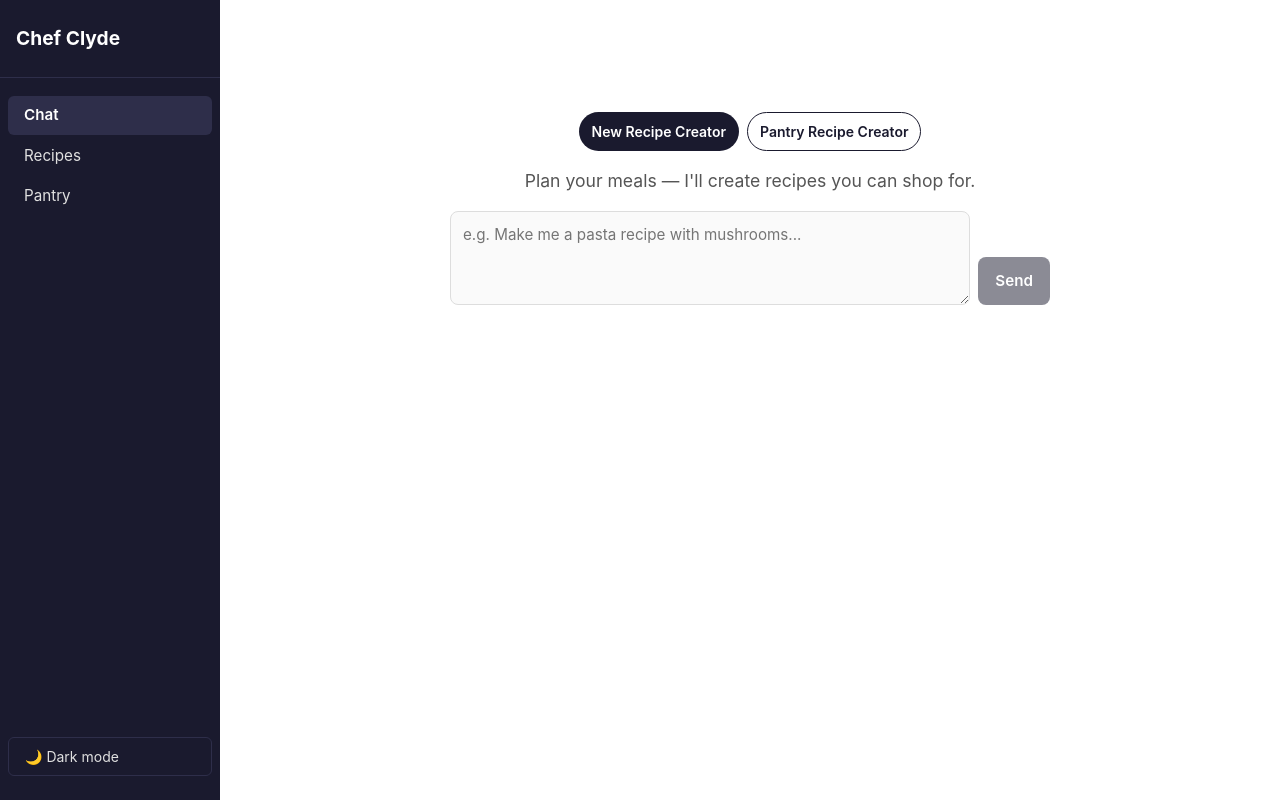
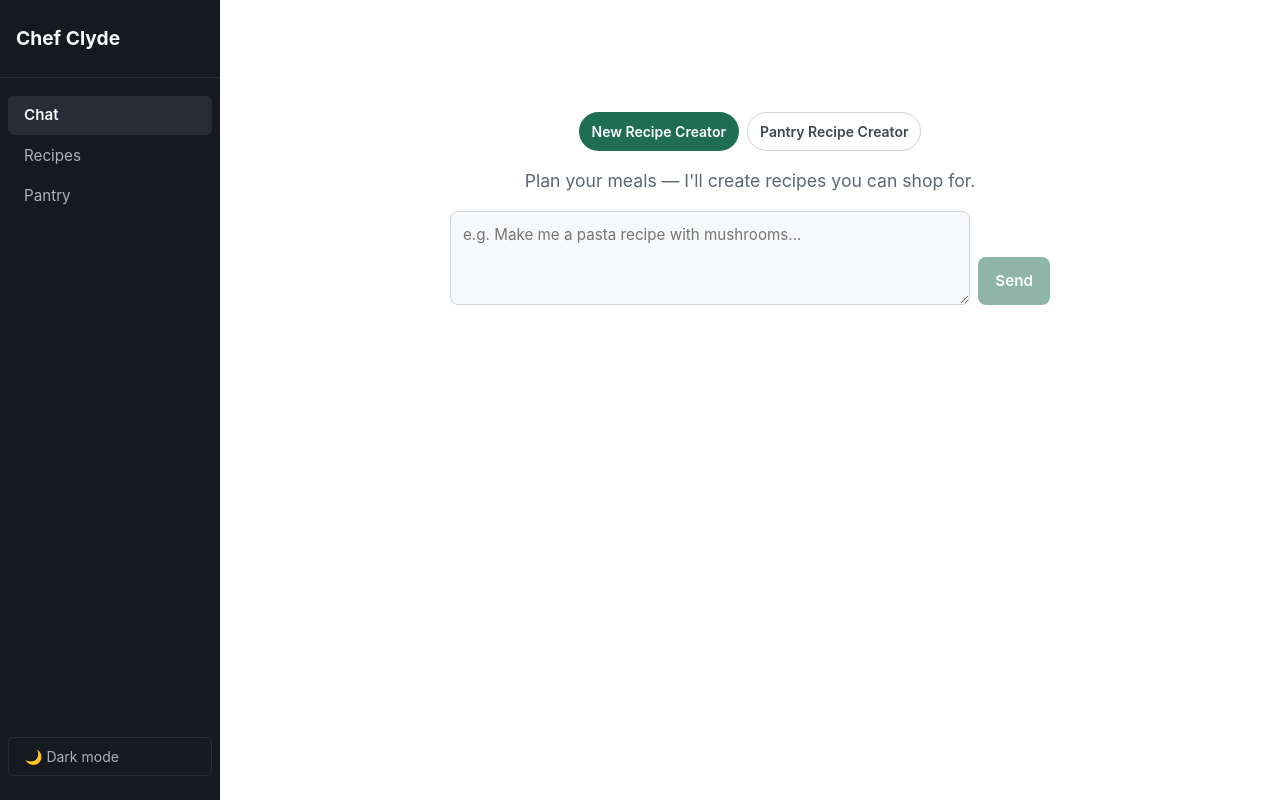
Before and after one commit to joshclyde/chef-clyde, a React (Vite) app in the folder web/: page / in a window 1280 px wide. Built offline with nearby package versions, Linux system fonts and the light colour scheme.

Commit message:
update some style tokens

```diff
--- a/web/src/styles/tokens.css
+++ b/web/src/styles/tokens.css
@@ -8,56 +8,42 @@
  *
  * Theming works by remapping the SEMANTIC layer per [data-theme]. Primitives never change.
  *
- * Light values are extracted faithfully from the original App.css. Dark values are derived.
+ * Direction: clean & minimal. Deep pine green is the brand, used ONLY for primary
+ * actions (and success); everything else is cool-gray neutral. System sans type,
+ * subtle radii, comfortable spacing. Dark theme is derived from the same palette.
  */
 
 :root {
-  /* ----- PRIMITIVES: neutrals (extracted) ----- */
-  --c-white: #ffffff;
-  --c-gray-50: #fafafa;
-  --c-gray-75: #f8f8fc;
-  --c-gray-100: #f0f0f4;
-  --c-gray-150: #eeeeee;
-  --c-gray-200: #e0e0e8;
-  --c-gray-250: #e0e0e0;
-  --c-gray-300: #dddddd;
-  --c-gray-400: #bbbbbb;
-  --c-gray-500: #999999;
-  --c-gray-600: #666666;
-  --c-gray-650: #555555;
-  --c-gray-700: #333333;
+  /* ----- PRIMITIVES: neutrals — cool gray ramp ----- */
+  --c-gray-0: #ffffff;
+  --c-gray-50: #f7f8fa;
+  --c-gray-100: #eef0f4;
+  --c-gray-200: #dde1e8;
+  --c-gray-300: #cdd3db;
+  --c-gray-400: #aab2bf;
+  --c-gray-500: #828b99;
+  --c-gray-550: #6f7886;
+  --c-gray-600: #5d6675;
+  --c-gray-700: #3e4651;
+  --c-gray-750: #353d48;
+  --c-gray-800: #272d36;
+  --c-gray-850: #1d222a;
+  --c-gray-900: #161a20;
+  --c-gray-950: #0f1216;
 
-  /* ----- PRIMITIVES: brand navy (extracted + derived dark steps) ----- */
-  --c-navy-950: #14141f; /* derived */
-  --c-navy-900: #1a1a2e; /* extracted (brand) */
-  --c-navy-850: #1e1e2e; /* derived */
-  --c-navy-800: #26263a; /* derived */
-  --c-navy-750: #2e2e44; /* derived */
-  --c-navy-700: #2e2e4a; /* extracted (sidebar border/hover) */
-  --c-navy-650: #3a3a54; /* derived */
+  /* ----- PRIMITIVES: brand — deep pine green (primary actions only) ----- */
+  --c-green-400: #3f9b7d; /* dark-theme primary (bright, dark text on top) */
+  --c-green-600: #1f6e54; /* light-theme primary (white text on top) */
+  --c-green-700: #18573f; /* deeper pine, reserved */
+  --c-green-950: #0b1c14; /* near-black green — text on bright green */
 
-  /* ----- PRIMITIVES: accent indigo (extracted + derived) ----- */
-  --c-indigo-100: #e8eaf6; /* extracted */
-  --c-indigo-600: #3949ab; /* extracted */
-  --c-indigo-400: #5865d8; /* derived (dark primary) */
-  --c-indigo-300: #aab0ff; /* derived (dark accent text) */
+  /* ----- PRIMITIVES: danger — red ----- */
+  --c-red-300: #f0a79e; /* dark error text */
+  --c-red-400: #e06a5b; /* dark danger */
+  --c-red-500: #c0392b; /* light danger */
+  --c-red-600: #a5301f; /* light error text */
 
-  /* ----- PRIMITIVES: success / danger (extracted + derived) ----- */
-  --c-green-700: #2e7d32; /* extracted */
-  --c-green-500: #43a047; /* derived */
-  --c-red-700: #c62828; /* extracted (error text) */
-  --c-red-600: #c0392b; /* extracted (delete) */
-  --c-red-400: #ef5350; /* derived */
-  --c-red-300: #ef9a9a; /* derived */
-
-  /* ----- PRIMITIVES: dark-mode neutrals (derived) ----- */
-  --c-slate-100: #e6e6ee;
-  --c-slate-200: #c8c8d4;
-  --c-slate-400: #9a9aae;
-  --c-slate-500: #7a7a90;
-
-  /* ----- PRIMITIVES: typography ----- */
-  /* NOTE: no font-family existed before; this system stack is a derived default. */
+  /* ----- PRIMITIVES: typography (system sans) ----- */
   --font-family-base: -apple-system, BlinkMacSystemFont, "Segoe UI", Roboto,
     Helvetica, Arial, sans-serif;
   --font-size-xs: 0.75rem;
@@ -72,7 +58,7 @@
   --line-height-tight: 1.5;
   --line-height-relaxed: 1.6;
 
-  /* ----- PRIMITIVES: spacing ----- */
+  /* ----- PRIMITIVES: spacing (comfortable) ----- */
   --space-3xs: 2px;
   --space-2xs: 4px;
   --space-xs: 6px;
@@ -82,7 +68,7 @@
   --space-xl: 24px;
   --space-2xl: 32px;
 
-  /* ----- PRIMITIVES: radii ----- */
+  /* ----- PRIMITIVES: radii (subtle) ----- */
   --radius-sm: 4px;
   --radius-md: 6px;
   --radius-lg: 8px;
@@ -90,9 +76,9 @@
   --radius-2xl: 12px;
   --radius-pill: 999px;
 
-  /* ----- PRIMITIVES: elevation (derived; unused until needed) ----- */
-  --shadow-sm: 0 1px 2px rgba(0, 0, 0, 0.06);
-  --shadow-md: 0 4px 12px rgba(0, 0, 0, 0.1);
+  /* ----- PRIMITIVES: elevation (subtle; flat UI mostly uses borders) ----- */
+  --shadow-sm: 0 1px 2px rgba(15, 18, 22, 0.06);
+  --shadow-md: 0 4px 12px rgba(15, 18, 22, 0.1);
 
   /* ----- PRIMITIVES: motion / misc ----- */
   --duration-fast: 0.15s;
@@ -107,54 +93,54 @@
 [data-theme="light"] {
   color-scheme: light;
 
-  --color-bg-canvas: var(--c-white);
-  --color-bg-surface: var(--c-white);
+  --color-bg-canvas: var(--c-gray-0);
+  --color-bg-surface: var(--c-gray-0);
   --color-bg-subtle: var(--c-gray-50);
   --color-bg-muted: var(--c-gray-100);
 
-  --color-text-strong: var(--c-navy-900);
+  --color-text-strong: var(--c-gray-900);
   --color-text-default: var(--c-gray-700);
-  --color-text-muted: var(--c-gray-650);
-  --color-text-subtle: var(--c-gray-500);
-  --color-text-on-emphasis: var(--c-white);
+  --color-text-muted: var(--c-gray-600);
+  --color-text-subtle: var(--c-gray-550);
+  --color-text-on-emphasis: var(--c-gray-0);
 
   --color-border-default: var(--c-gray-300);
   --color-border-subtle: var(--c-gray-200);
   --color-border-strong: var(--c-gray-400);
 
-  /* sidebar (app shell — migrated later, defined here for completeness) */
-  --color-bg-sidebar: var(--c-navy-900);
-  --color-text-on-sidebar: var(--c-gray-250);
-  --color-text-on-sidebar-strong: var(--c-white);
-  --color-sidebar-divider: var(--c-navy-700);
-  --color-sidebar-hover: var(--c-navy-700);
+  /* sidebar (app shell) */
+  --color-bg-sidebar: var(--c-gray-900);
+  --color-text-on-sidebar: var(--c-gray-400);
+  --color-text-on-sidebar-strong: var(--c-gray-50);
+  --color-sidebar-divider: var(--c-gray-800);
+  --color-sidebar-hover: var(--c-gray-800);
 
-  /* actions */
-  --color-action-primary-bg: var(--c-navy-900);
-  --color-action-primary-fg: var(--c-white);
-  --color-action-success-bg: var(--c-green-700);
-  --color-action-success-fg: var(--c-white);
-  --color-action-secondary-fg: var(--c-navy-900);
-  --color-action-secondary-border: var(--c-navy-900);
+  /* actions — green is reserved for primary + success only */
+  --color-action-primary-bg: var(--c-green-600);
+  --color-action-primary-fg: var(--c-gray-0);
+  --color-action-success-bg: var(--c-green-600);
+  --color-action-success-fg: var(--c-gray-0);
+  --color-action-secondary-fg: var(--c-gray-700);
+  --color-action-secondary-border: var(--c-gray-300);
   --color-action-secondary-bg-hover: var(--c-gray-100);
-  --color-action-danger-fg: var(--c-red-600);
-  --color-action-danger-bg-hover: var(--c-red-600);
-  --color-action-danger-fg-hover: var(--c-white);
-  --color-action-ghost-fg: var(--c-gray-650);
-  --color-action-ghost-border: var(--c-gray-400);
-  --color-action-ghost-bg-hover: var(--c-gray-150);
+  --color-action-danger-fg: var(--c-red-500);
+  --color-action-danger-bg-hover: var(--c-red-500);
+  --color-action-danger-fg-hover: var(--c-gray-0);
+  --color-action-ghost-fg: var(--c-gray-600);
+  --color-action-ghost-border: var(--c-gray-300);
+  --color-action-ghost-bg-hover: var(--c-gray-100);
 
   /* form controls */
   --color-input-bg: var(--c-gray-50);
   --color-input-border: var(--c-gray-300);
-  --color-input-border-focus: var(--c-navy-900);
+  --color-input-border-focus: var(--c-green-600);
 
-  /* accent / feedback */
-  --color-accent-bg: var(--c-indigo-100);
-  --color-accent-fg: var(--c-indigo-600);
-  --color-feedback-danger-text: var(--c-red-700);
+  /* accent / feedback — neutral chips, no separate accent hue */
+  --color-accent-bg: var(--c-gray-100);
+  --color-accent-fg: var(--c-gray-700);
+  --color-feedback-danger-text: var(--c-red-600);
 
-  --color-focus-ring: var(--c-navy-900);
+  --color-focus-ring: var(--c-green-600);
 }
 
 /* ============================================================= */
@@ -163,48 +149,49 @@
 [data-theme="dark"] {
   color-scheme: dark;
 
-  --color-bg-canvas: var(--c-navy-950);
-  --color-bg-surface: var(--c-navy-850);
-  --color-bg-subtle: var(--c-navy-800);
-  --color-bg-muted: var(--c-navy-750);
+  --color-bg-canvas: var(--c-gray-950);
+  --color-bg-surface: var(--c-gray-900);
+  --color-bg-subtle: var(--c-gray-850);
+  --color-bg-muted: var(--c-gray-800);
 
-  --color-text-strong: var(--c-slate-100);
-  --color-text-default: var(--c-slate-200);
-  --color-text-muted: var(--c-slate-400);
-  --color-text-subtle: var(--c-slate-500);
-  --color-text-on-emphasis: var(--c-white);
+  --color-text-strong: var(--c-gray-50);
+  --color-text-default: var(--c-gray-300);
+  --color-text-muted: var(--c-gray-400);
+  --color-text-subtle: var(--c-gray-500);
+  --color-text-on-emphasis: var(--c-gray-0);
 
-  --color-border-default: var(--c-navy-750);
-  --color-border-subtle: var(--c-navy-800);
-  --color-border-strong: var(--c-navy-650);
+  --color-border-default: var(--c-gray-800);
+  --color-border-subtle: var(--c-gray-850);
+  --color-border-strong: var(--c-gray-750);
 
-  --color-bg-sidebar: var(--c-navy-950);
-  --color-text-on-sidebar: var(--c-slate-200);
-  --color-text-on-sidebar-strong: var(--c-white);
-  --color-sidebar-divider: var(--c-navy-750);
-  --color-sidebar-hover: var(--c-navy-800);
+  --color-bg-sidebar: var(--c-gray-950);
+  --color-text-on-sidebar: var(--c-gray-500);
+  --color-text-on-sidebar-strong: var(--c-gray-50);
+  --color-sidebar-divider: var(--c-gray-800);
+  --color-sidebar-hover: var(--c-gray-850);
 
-  --color-action-primary-bg: var(--c-indigo-400);
-  --color-action-primary-fg: var(--c-white);
-  --color-action-success-bg: var(--c-green-500);
-  --color-action-success-fg: var(--c-white);
-  --color-action-secondary-fg: var(--c-slate-100);
-  --color-action-secondary-border: var(--c-navy-650);
-  --color-action-secondary-bg-hover: var(--c-navy-800);
+  /* bright green chip with a dark label reads better than white-on-green here */
+  --color-action-primary-bg: var(--c-green-400);
+  --color-action-primary-fg: var(--c-green-950);
+  --color-action-success-bg: var(--c-green-400);
+  --color-action-success-fg: var(--c-green-950);
+  --color-action-secondary-fg: var(--c-gray-200);
+  --color-action-secondary-border: var(--c-gray-700);
+  --color-action-secondary-bg-hover: var(--c-gray-850);
   --color-action-danger-fg: var(--c-red-400);
   --color-action-danger-bg-hover: var(--c-red-400);
-  --color-action-danger-fg-hover: var(--c-navy-950);
-  --color-action-ghost-fg: var(--c-slate-200);
-  --color-action-ghost-border: var(--c-navy-650);
-  --color-action-ghost-bg-hover: var(--c-navy-800);
+  --color-action-danger-fg-hover: var(--c-gray-950);
+  --color-action-ghost-fg: var(--c-gray-300);
+  --color-action-ghost-border: var(--c-gray-700);
+  --color-action-ghost-bg-hover: var(--c-gray-850);
 
-  --color-input-bg: var(--c-navy-850);
-  --color-input-border: var(--c-navy-650);
-  --color-input-border-focus: var(--c-indigo-400);
+  --color-input-bg: var(--c-gray-900);
+  --color-input-border: var(--c-gray-700);
+  --color-input-border-focus: var(--c-green-400);
 
-  --color-accent-bg: var(--c-navy-750);
-  --color-accent-fg: var(--c-indigo-300);
+  --color-accent-bg: var(--c-gray-800);
+  --color-accent-fg: var(--c-gray-200);
   --color-feedback-danger-text: var(--c-red-300);
 
-  --color-focus-ring: var(--c-indigo-400);
+  --color-focus-ring: var(--c-green-400);
 }
```
